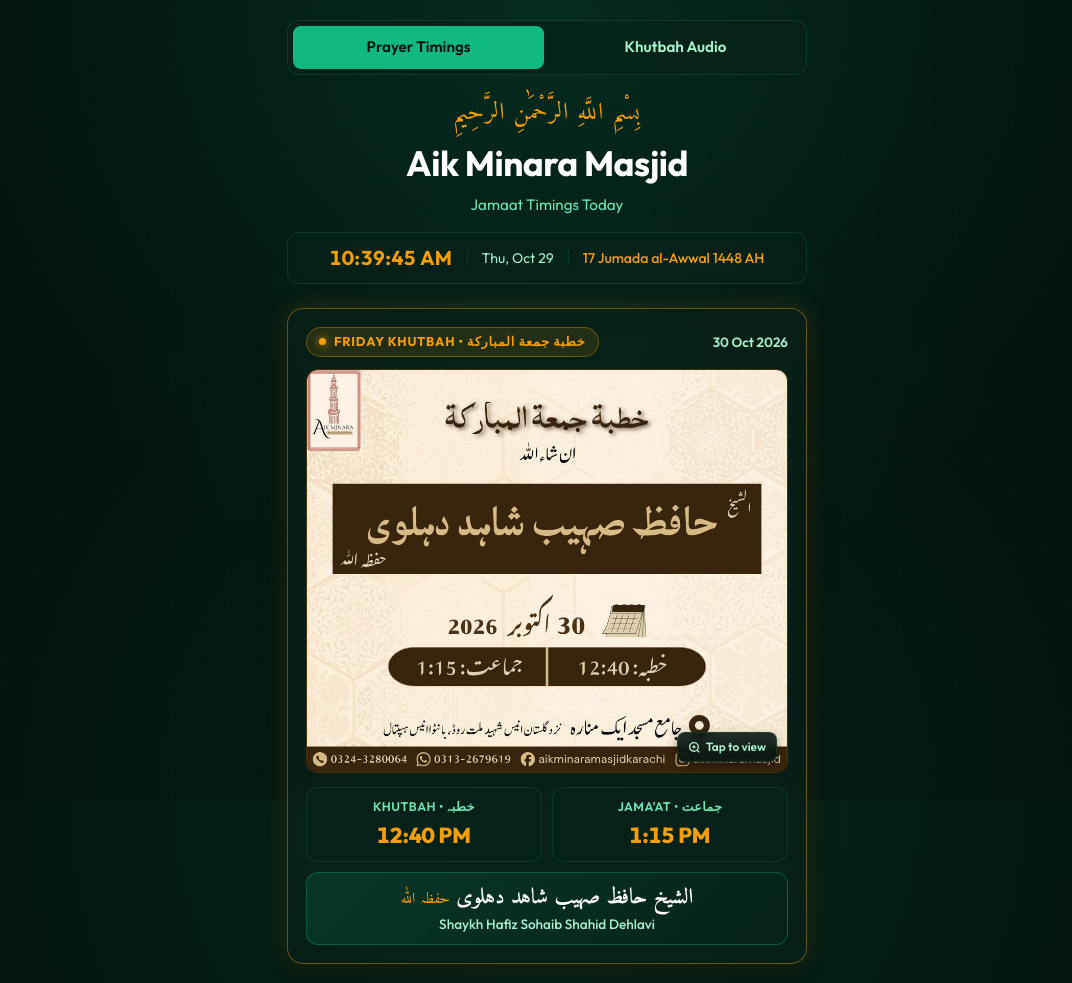
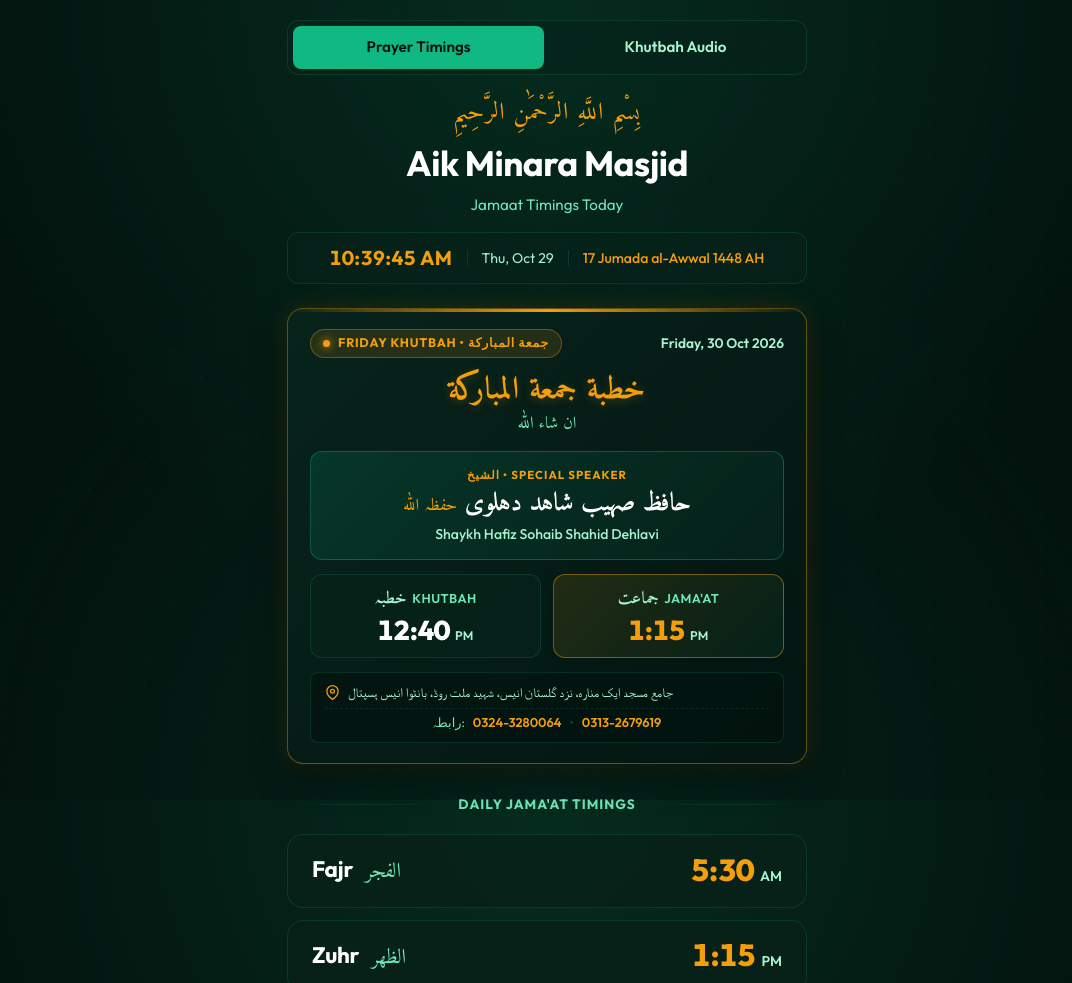
Before and after one commit to alikhurram2/aik-minara, a plain HTML site: page index.html in a window 1280 px wide. Shown: the top 983 px of the page, without its empty margins (93-1165 px from the left). Drawn offline with Linux system fonts and the light colour scheme; no server answers.

Commit message:
Convert Friday announcement to native card styling with all poster details

```diff
--- a/index.html
+++ b/index.html
@@ -44,36 +44,54 @@
 
     <!-- Vertical Timings List -->
     <main class="prayers-list tab-panel" id="panel-timings" role="tabpanel" aria-labelledby="tab-timings">
-      <!-- Friday Khutbah Announcement Banner -->
+      <!-- Native Friday Khutbah Announcement Card -->
       <section class="friday-announcement" aria-label="Friday Khutbah Announcement">
-        <div class="announcement-badge-row">
-          <span class="announcement-badge">
-            <span class="announcement-badge-pulse"></span>
-            Friday Khutbah • خطبة جمعة المباركة
+        <div class="announcement-top-bar">
+          <span class="announcement-pill">
+            <span class="announcement-pulse"></span>
+            Friday Khutbah • جمعة المباركة
           </span>
-          <span class="announcement-date-tag">30 Oct 2026</span>
+          <span class="announcement-date-text">Friday, 30 Oct 2026</span>
         </div>
 
-        <div class="announcement-image-wrapper" id="openImageBtn" role="button" tabindex="0" title="Click to view full flyer">
-          <img src="images/friday-khutbah-announcement.png" alt="Friday Khutbah Announcement - 30 October 2026 - Shaykh Hafiz Sohaib Shahid Dehlavi" class="announcement-poster">
-          <span class="announcement-zoom-hint">
-            <svg width="13" height="13" viewBox="0 0 24 24" fill="none" stroke="currentColor" stroke-width="2.5"><circle cx="11" cy="11" r="8"></circle><line x1="21" y1="21" x2="16.65" y2="16.65"></line><line x1="11" y1="8" x2="11" y2="14"></line><line x1="8" y1="11" x2="14" y2="11"></line></svg>
-            Tap to view
-          </span>
+        <div class="announcement-hero-text">
+          <div class="announcement-main-title">خطبة جمعة المباركة</div>
+          <div class="announcement-sub-dua">ان شاء اللہ</div>
         </div>
 
-        <div class="announcement-meta">
-          <div class="meta-item">
-            <span class="meta-label">Khutbah • خطبہ</span>
-            <span class="meta-value highlight">12:40 PM</span>
+        <div class="speaker-spotlight">
+          <div class="speaker-tag">الشيخ • Special Speaker</div>
+          <div class="speaker-name-urdu">
+            حافظ صہیب شاہد دہلوی <span class="speaker-dua">حفظہ اللہ</span>
           </div>
-          <div class="meta-item">
-            <span class="meta-label">Jama'at • جماعت</span>
-            <span class="meta-value highlight">1:15 PM</span>
+          <div class="speaker-name-en">Shaykh Hafiz Sohaib Shahid Dehlavi</div>
+        </div>
+
+        <div class="announcement-times-row">
+          <div class="time-card">
+            <span class="time-card-title"><span class="urdu-title">خطبہ</span> Khutbah</span>
+            <div class="time-card-val">
+              12:40 <span class="time-period">PM</span>
+            </div>
           </div>
-          <div class="meta-speaker">
-            الشيخ حافظ صہیب شاہد دہلوی <span class="speaker-honorific">حفظہ اللہ</span>
-            <div class="speaker-en">Shaykh Hafiz Sohaib Shahid Dehlavi</div>
+          <div class="time-card highlight-card">
+            <span class="time-card-title"><span class="urdu-title">جماعت</span> Jama'at</span>
+            <div class="time-card-val">
+              1:15 <span class="time-period">PM</span>
+            </div>
+          </div>
+        </div>
+
+        <div class="announcement-venue-row">
+          <div class="venue-location">
+            <svg width="15" height="15" viewBox="0 0 24 24" fill="none" stroke="currentColor" stroke-width="2" class="venue-icon"><path d="M21 10c0 7-9 13-9 13s-9-6-9-13a9 9 0 0 1 18 0z"></path><circle cx="12" cy="10" r="3"></circle></svg>
+            <span>جامع مسجد ایک منارہ، نزد گلستان انیس، شہید ملت روڈ، بانٹوا انیس ہسپتال</span>
+          </div>
+          <div class="venue-phones">
+            <span>رابطہ:</span>
+            <a href="tel:03243280064" class="phone-link">0324-3280064</a>
+            <span class="phone-sep">•</span>
+            <a href="tel:03132679619" class="phone-link">0313-2679619</a>
           </div>
         </div>
       </section>
@@ -87,14 +105,6 @@
       <!-- 6 Prayer cards populated dynamically by app.js -->
       </div>
     </main>
-
-    <!-- Fullscreen Flyer Modal -->
-    <div class="image-modal-backdrop" id="imageModal" aria-hidden="true">
-      <div class="image-modal-content">
-        <button class="image-modal-close" id="closeImageModal" aria-label="Close flyer view">&times;</button>
-        <img src="images/friday-khutbah-announcement.png" alt="Friday Khutbah Announcement - Full Flyer">
-      </div>
-    </div>
 
     <!-- Jumu'ah Khutbah Recordings -->
     <section class="khutbah-section tab-panel" id="panel-khutbah" role="tabpanel" aria-labelledby="tab-khutbah" hidden>
@@ -120,49 +130,5 @@
   <script src="khutbah.js"></script>
   <script src="khutbah-ui.js"></script>
   <script src="tabs.js"></script>
-  <script>
-    (function () {
-      var openBtn = document.getElementById('openImageBtn');
-      var modal = document.getElementById('imageModal');
-      var closeBtn = document.getElementById('closeImageModal');
-
-      function openModal() {
-        if (!modal) return;
-        modal.classList.add('active');
-        modal.setAttribute('aria-hidden', 'false');
-        document.body.style.overflow = 'hidden';
-      }
-
-      function closeModal() {
-        if (!modal) return;
-        modal.classList.remove('active');
-        modal.setAttribute('aria-hidden', 'true');
-        document.body.style.overflow = '';
-      }
-
-      if (openBtn) {
-        openBtn.addEventListener('click', openModal);
-        openBtn.addEventListener('keydown', function (e) {
-          if (e.key === 'Enter' || e.key === ' ') {
-            e.preventDefault();
-            openModal();
-          }
-        });
-      }
-
-      if (closeBtn) closeBtn.addEventListener('click', closeModal);
-      if (modal) {
-        modal.addEventListener('click', function (e) {
-          if (e.target === modal) closeModal();
-        });
-      }
-
-      document.addEventListener('keydown', function (e) {
-        if (e.key === 'Escape' && modal && modal.classList.contains('active')) {
-          closeModal();
-        }
-      });
-    })();
-  </script>
 </body>
 </html>
--- a/styles.css
+++ b/styles.css
@@ -348,36 +348,44 @@
 }
 
 /* ========================================================
-   Friday Khutbah Announcement Card
+   Native Friday Khutbah Announcement Card
    ======================================================== */
 .friday-announcement {
-  background: var(--bg-card);
-  backdrop-filter: blur(12px);
+  background: linear-gradient(135deg, rgba(8, 36, 28, 0.95) 0%, rgba(4, 22, 17, 0.95) 100%);
+  backdrop-filter: blur(14px);
   border: 1.5px solid var(--border-gold);
   border-radius: var(--radius-lg);
-  padding: 18px;
-  box-shadow: 0 10px 30px rgba(0, 0, 0, 0.45), 0 0 25px rgba(245, 158, 11, 0.18);
+  padding: 20px 22px;
+  box-shadow: 0 12px 35px rgba(0, 0, 0, 0.45), 0 0 25px rgba(245, 158, 11, 0.15);
+  position: relative;
+  overflow: hidden;
   transition: all 0.25s ease;
 }
 
-.friday-announcement:hover {
-  border-color: var(--gold-primary);
-  box-shadow: 0 12px 35px rgba(0, 0, 0, 0.5), 0 0 30px rgba(245, 158, 11, 0.25);
+.friday-announcement::before {
+  content: '';
+  position: absolute;
+  top: 0;
+  left: 0;
+  right: 0;
+  height: 3px;
+  background: linear-gradient(90deg, transparent, var(--gold-primary), transparent);
 }
 
-.announcement-badge-row {
+.announcement-top-bar {
   display: flex;
   justify-content: space-between;
   align-items: center;
-  margin-bottom: 12px;
-  gap: 8px;
+  margin-bottom: 14px;
+  gap: 10px;
+  flex-wrap: wrap;
 }
 
-.announcement-badge {
+.announcement-pill {
   display: inline-flex;
   align-items: center;
   gap: 8px;
-  font-size: 0.8rem;
+  font-size: 0.78rem;
   font-weight: 700;
   text-transform: uppercase;
   letter-spacing: 0.8px;
@@ -388,7 +396,7 @@
   border-radius: 9999px;
 }
 
-.announcement-badge-pulse {
+.announcement-pulse {
   width: 7px;
   height: 7px;
   border-radius: 50%;
@@ -397,115 +405,189 @@
   animation: pulse-dot 1.8s infinite;
 }
 
-.announcement-date-tag {
-  font-size: 0.84rem;
+.announcement-date-text {
+  font-size: 0.86rem;
   color: var(--text-secondary);
   font-weight: 600;
 }
 
-.announcement-image-wrapper {
-  position: relative;
-  border-radius: var(--radius-md);
-  overflow: hidden;
-  border: 1px solid rgba(245, 158, 11, 0.3);
-  background: #000;
-  cursor: pointer;
-  display: block;
+.announcement-hero-text {
+  text-align: center;
+  margin-bottom: 14px;
 }
 
-.announcement-poster {
-  width: 100%;
-  height: auto;
-  display: block;
-  transition: transform 0.3s cubic-bezier(0.4, 0, 0.2, 1);
+.announcement-main-title {
+  font-family: 'Amiri', 'Traditional Arabic', serif;
+  font-size: 1.95rem;
+  font-weight: 700;
+  color: var(--gold-primary);
+  line-height: 1.2;
+  letter-spacing: 0.5px;
+  text-shadow: 0 2px 10px rgba(245, 158, 11, 0.25);
 }
 
-.announcement-image-wrapper:hover .announcement-poster {
-  transform: scale(1.015);
+.announcement-sub-dua {
+  font-family: 'Amiri', serif;
+  font-size: 1.05rem;
+  color: var(--text-muted);
+  margin-top: 2px;
 }
 
-.announcement-zoom-hint {
-  position: absolute;
-  bottom: 10px;
-  right: 10px;
-  background: rgba(3, 19, 14, 0.88);
-  backdrop-filter: blur(8px);
-  color: var(--text-secondary);
-  font-size: 0.74rem;
-  font-weight: 600;
-  padding: 5px 10px;
-  border-radius: var(--radius-sm);
-  border: 1px solid var(--border-color);
-  pointer-events: none;
-  display: flex;
-  align-items: center;
-  gap: 5px;
-  box-shadow: 0 4px 10px rgba(0, 0, 0, 0.4);
+/* Speaker Spotlight */
+.speaker-spotlight {
+  background: linear-gradient(135deg, rgba(6, 78, 59, 0.5) 0%, rgba(6, 35, 26, 0.85) 100%);
+  border: 1px solid rgba(16, 185, 129, 0.35);
+  border-radius: var(--radius-md);
+  padding: 14px 18px;
+  text-align: center;
+  margin-bottom: 14px;
 }
 
-.announcement-meta {
+.speaker-tag {
+  font-size: 0.72rem;
+  font-weight: 700;
+  text-transform: uppercase;
+  letter-spacing: 1px;
+  color: var(--gold-primary);
+  margin-bottom: 4px;
+}
+
+.speaker-name-urdu {
+  font-family: 'Amiri', 'Traditional Arabic', serif;
+  font-size: 1.6rem;
+  font-weight: 700;
+  color: #ffffff;
+  line-height: 1.3;
+}
+
+.speaker-dua {
+  font-size: 1.05rem;
+  color: var(--gold-primary);
+  font-weight: 400;
+}
+
+.speaker-name-en {
+  font-family: 'Outfit', sans-serif;
+  font-size: 0.88rem;
+  font-weight: 500;
+  color: var(--text-secondary);
+  margin-top: 4px;
+}
+
+/* Timings Grid */
+.announcement-times-row {
   display: grid;
   grid-template-columns: 1fr 1fr;
-  gap: 10px;
-  margin-top: 14px;
+  gap: 12px;
+  margin-bottom: 14px;
 }
 
-.meta-item {
-  background: rgba(6, 35, 26, 0.7);
+.time-card {
+  background: rgba(6, 35, 26, 0.75);
   border: 1px solid var(--border-color);
   border-radius: var(--radius-md);
-  padding: 10px 14px;
+  padding: 12px 16px;
+  text-align: center;
   display: flex;
   flex-direction: column;
-  text-align: center;
+  align-items: center;
+  transition: all 0.2s ease;
 }
 
-.meta-label {
-  font-size: 0.78rem;
+.time-card.highlight-card {
+  background: linear-gradient(135deg, rgba(245, 158, 11, 0.12) 0%, rgba(6, 35, 26, 0.9) 100%);
+  border-color: rgba(245, 158, 11, 0.45);
+  box-shadow: 0 4px 15px rgba(0, 0, 0, 0.2);
+}
+
+.time-card-title {
+  font-size: 0.8rem;
   color: var(--text-muted);
   font-weight: 600;
   text-transform: uppercase;
   letter-spacing: 0.5px;
+  display: flex;
+  align-items: baseline;
+  gap: 5px;
 }
 
-.meta-value {
-  font-size: 1.35rem;
+.urdu-title {
+  font-family: 'Amiri', serif;
+  font-size: 1.05rem;
+  color: var(--text-secondary);
+}
+
+.time-card-val {
+  font-size: 1.7rem;
   font-weight: 800;
   color: #ffffff;
-  margin-top: 2px;
+  margin-top: 3px;
   font-variant-numeric: tabular-nums;
+  line-height: 1.1;
 }
 
-.meta-value.highlight {
+.highlight-card .time-card-val {
   color: var(--gold-primary);
 }
 
-.meta-speaker {
-  grid-column: 1 / -1;
-  font-family: 'Amiri', 'Traditional Arabic', serif;
-  font-size: 1.35rem;
-  font-weight: 700;
-  color: #ffffff;
-  text-align: center;
-  background: linear-gradient(135deg, rgba(16, 185, 129, 0.15) 0%, rgba(6, 35, 26, 0.85) 100%);
-  border: 1px solid rgba(16, 185, 129, 0.35);
-  border-radius: var(--radius-md);
-  padding: 10px 16px;
+.time-period {
+  font-size: 0.78rem;
+  font-weight: 600;
+  color: var(--text-secondary);
+  text-transform: uppercase;
+}
+
+/* Venue & Contact Footer */
+.announcement-venue-row {
+  background: rgba(3, 19, 14, 0.65);
+  border: 1px solid rgba(52, 211, 153, 0.14);
+  border-radius: var(--radius-sm);
+  padding: 10px 14px;
+  display: flex;
+  flex-direction: column;
+  gap: 6px;
+  font-size: 0.82rem;
+}
+
+.venue-location {
+  display: flex;
+  align-items: flex-start;
+  gap: 8px;
+  color: var(--text-secondary);
   line-height: 1.4;
 }
 
-.speaker-honorific {
-  font-size: 0.95rem;
+.venue-icon {
   color: var(--gold-primary);
-  font-weight: 400;
+  flex-shrink: 0;
+  margin-top: 2px;
 }
 
-.speaker-en {
-  font-family: 'Outfit', sans-serif;
-  font-size: 0.85rem;
-  font-weight: 500;
-  color: var(--text-secondary);
-  margin-top: 2px;
+.venue-phones {
+  display: flex;
+  justify-content: center;
+  align-items: center;
+  gap: 8px;
+  color: var(--text-muted);
+  font-size: 0.8rem;
+  padding-top: 4px;
+  border-top: 1px dashed rgba(52, 211, 153, 0.12);
+}
+
+.phone-link {
+  color: var(--gold-primary);
+  text-decoration: none;
+  font-weight: 600;
+  transition: color 0.2s;
+}
+
+.phone-link:hover {
+  text-decoration: underline;
+  color: #ffffff;
+}
+
+.phone-sep {
+  color: rgba(52, 211, 153, 0.3);
 }
 
 /* Section Divider */
@@ -527,98 +609,6 @@
   flex: 1;
   height: 1px;
   background: linear-gradient(to right, transparent, var(--border-color), transparent);
-}
-
-/* ========================================================
-   Image Lightbox Modal
-   ======================================================== */
-.image-modal-backdrop {
-  position: fixed;
-  top: 0;
-  left: 0;
-  right: 0;
-  bottom: 0;
-  background: rgba(0, 0, 0, 0.88);
-  backdrop-filter: blur(8px);
-  z-index: 1000;
-  display: flex;
-  align-items: center;
-  justify-content: center;
-  padding: 20px;
-  opacity: 0;
-  visibility: hidden;
-  transition: opacity 0.25s ease, visibility 0.25s ease;
-}
-
-.image-modal-backdrop.active {
-  opacity: 1;
-  visibility: visible;
-}
-
-.image-modal-content {
-  position: relative;
-  max-width: 92vw;
-  max-height: 90vh;
-  display: flex;
-  justify-content: center;
-  align-items: center;
-}
-
-.image-modal-content img {
-  max-width: 100%;
-  max-height: 88vh;
-  width: auto;
-  height: auto;
-  border-radius: var(--radius-md);
-  border: 1px solid var(--border-gold);
-  box-shadow: 0 20px 50px rgba(0, 0, 0, 0.8);
-  object-fit: contain;
-}
-
-.image-modal-close {
-  position: absolute;
-  top: -14px;
-  right: -14px;
-  width: 36px;
-  height: 36px;
-  background: var(--bg-card);
-  border: 1px solid var(--border-gold);
-  border-radius: 50%;
-  color: var(--gold-primary);
-  font-size: 1.5rem;
-  cursor: pointer;
-  display: flex;
-  align-items: center;
-  justify-content: center;
-  box-shadow: 0 4px 12px rgba(0, 0, 0, 0.5);
-  transition: all 0.2s ease;
-  line-height: 1;
-}
-
-.image-modal-close:hover {
-  background: var(--gold-primary);
-  color: #000;
-  transform: scale(1.1);
-}
-
-@media (max-width: 480px) {
-  .announcement-badge {
-    font-size: 0.72rem;
-    padding: 3px 8px;
-  }
-
-  .meta-value {
-    font-size: 1.2rem;
-  }
-
-  .meta-speaker {
-    font-size: 1.2rem;
-  }
-
-  .image-modal-close {
-    top: 8px;
-    right: 8px;
-  }
 }
 
 .khutbah-download:hover {
```
Also changed, not shown: images/friday-khutbah-announcement.png (deleted).
